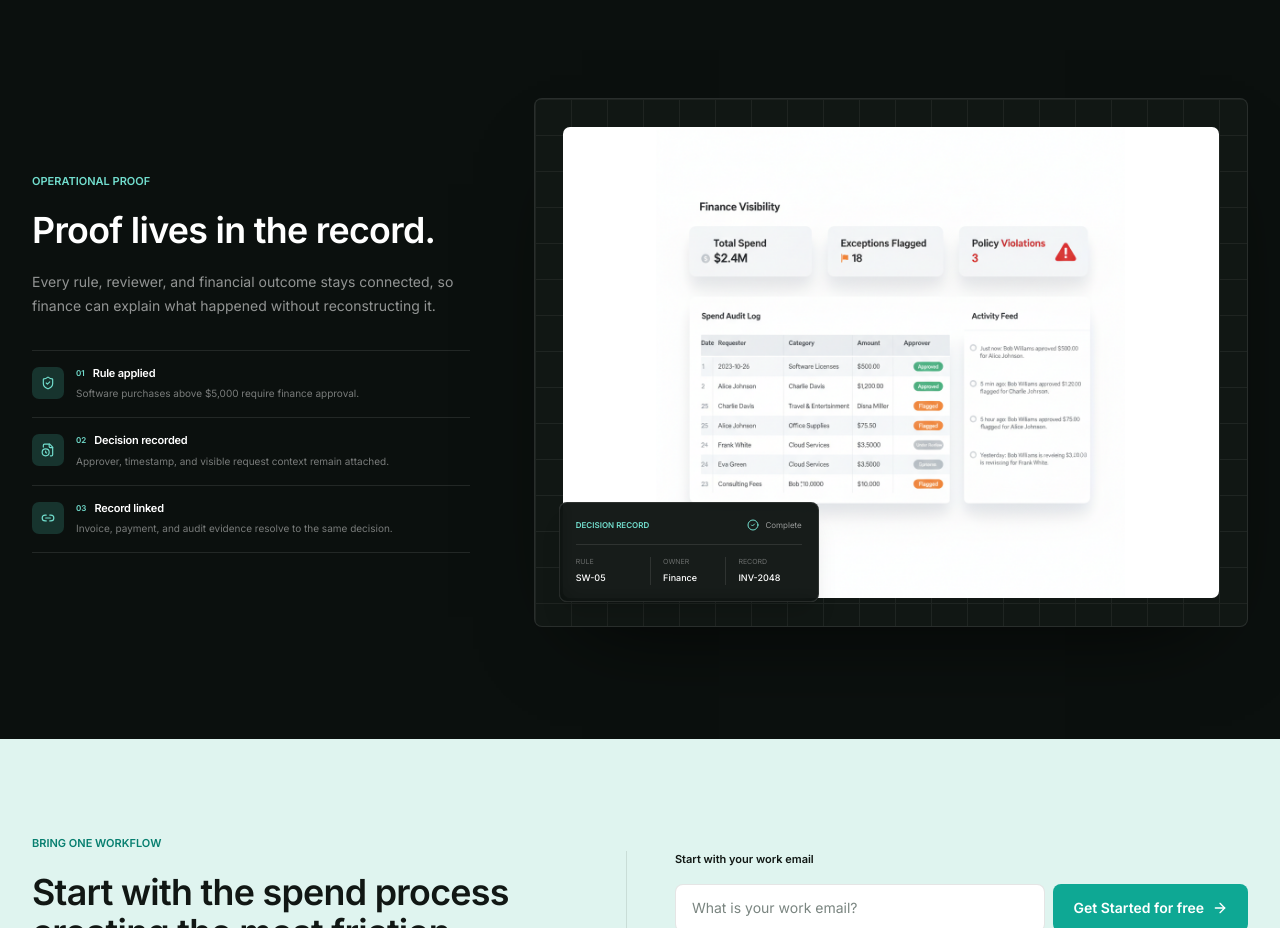
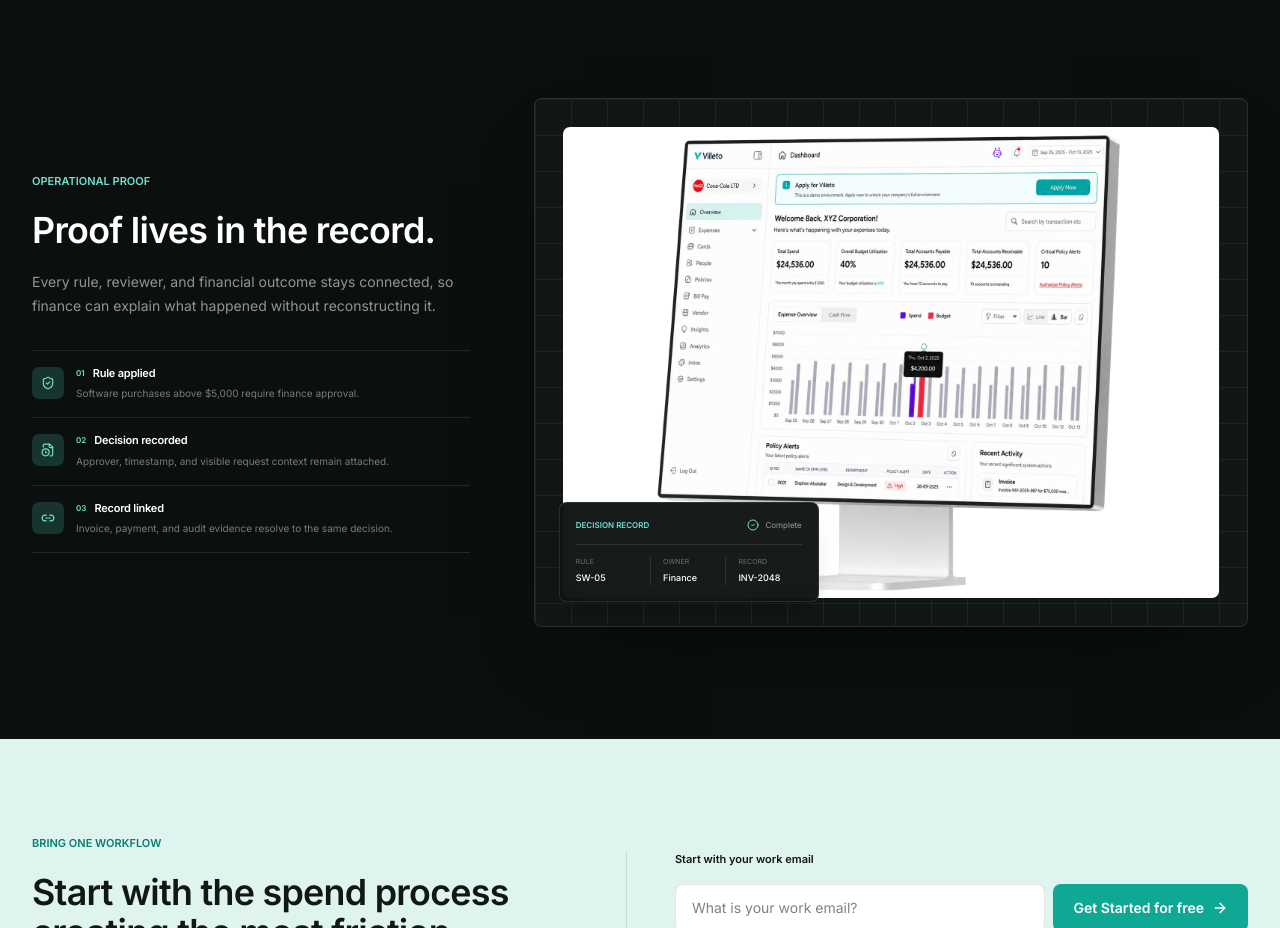
Before and after one commit to villetostream/villeto-web, a Next.js app: page / in a window 1280 px wide. Shown: the part 5240-6168 px from the top of the page. Built offline with nearby package versions, Linux system fonts and the light colour scheme; no server answers.

Commit message:
style: update operational proof dashboard

```diff
--- a/components/sections/TestimonialBand.tsx
+++ b/components/sections/TestimonialBand.tsx
@@ -35,7 +35,7 @@ export function TestimonialBand() {
           <div className="relative aspect-[1.35/1] overflow-hidden rounded-[8px] border border-white/10 bg-[#111714] shadow-[0_38px_90px_-48px_rgba(0,0,0,0.9)]">
             <div className="absolute inset-0 opacity-[0.06]" style={{ backgroundImage: "linear-gradient(#fff 1px, transparent 1px), linear-gradient(90deg, #fff 1px, transparent 1px)", backgroundSize: "36px 36px" }} />
             <div className="absolute inset-5 overflow-hidden rounded-[7px] border border-white/10 bg-white sm:inset-7">
-              <Image src="/images/finance-visibility-dashboard.png" alt="Villeto finance visibility and audit workspace" fill sizes="(max-width: 1024px) 92vw, 60vw" className="object-contain" />
+              <Image src="/images/Demo Dashboard.png" alt="Villeto finance operations dashboard with spend, policy alerts, and activity" fill sizes="(max-width: 1024px) 92vw, 60vw" className="object-contain" />
             </div>
 
             <div className="absolute bottom-4 left-4 w-[230px] rounded-[8px] border border-white/10 bg-[#0b100e]/95 p-4 shadow-xl backdrop-blur sm:bottom-6 sm:left-6 sm:w-[260px]">
```
